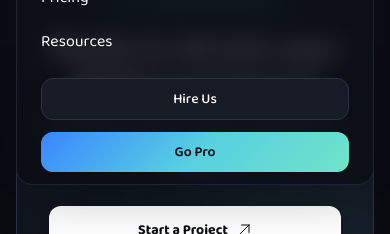
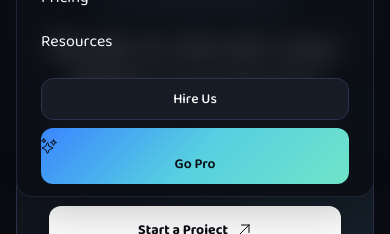
Before and after one commit to lakshan-beast/SyncXel, a React (Vite) app: page / in a window 390 px wide. Both pictures are taken after a click on the button 337 px from the left and 54 px from the top of the page. Shown: the part 218-452 px from the top of the page. Built offline with nearby package versions, Linux system fonts and the light colour scheme.

Commit message:
Update NavBar component: adjust icon sizes and spacing for improved layout

```diff
--- a/src/components/NavBar.jsx
+++ b/src/components/NavBar.jsx
@@ -144,7 +144,7 @@ export default function NavBar() {
               onClick={() => setMobileMenuOpen(!mobileMenuOpen)}
               className="hover:text-syncxel-text-muted text-white">
               {mobileMenuOpen ? (
-                <IoClose className="w-6 h-5" />
+                <IoClose className="w-6 h-6" />
               ) : (
                 <FaBarsStaggered className="w-6 h-6" />
               )}
@@ -176,15 +176,17 @@ export default function NavBar() {
               Resources
             </a>
 
-            <div className="pt-2 flex flex-col gap-3">
+            <div className="pt-2 flex flex-col gap-2">
               <a
                 href="#hire"
                 className="text-center text-sm font-medium text-white bg-syncxel-card py-2.5 rounded-xl border border-syncxel-border">
                 Hire Us
               </a>
+
               <a
                 href="#pro"
                 className="text-center text-sm font-semibold text-syncxel-dark bg-syncxel-gradient py-2.5 rounded-xl">
+                <IoSparklesOutline className="w-4 h-4 fill-syncxel-dark" />
                 Go Pro
               </a>
             </div>
```
